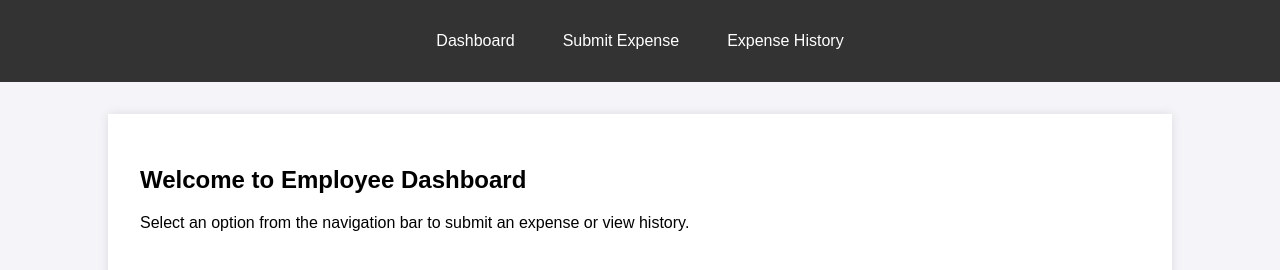
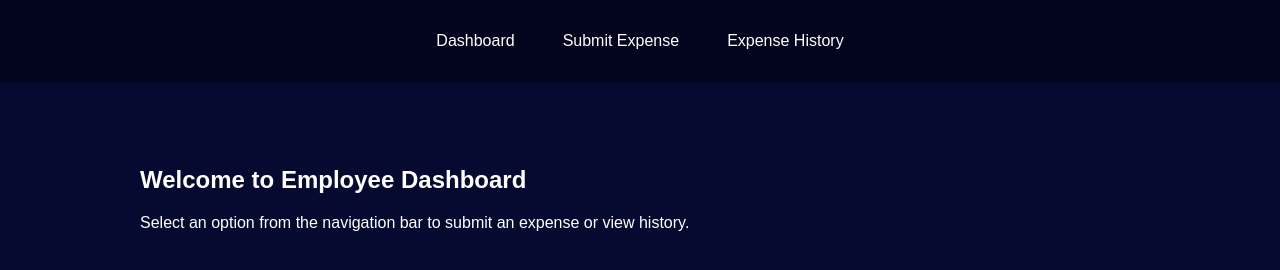
Before and after one commit to PrinceDetroja/Code-Blooded-Odoo-Hackathon, a website: page employeeDashboard2.html in a window 1280 px wide. Drawn offline with Linux system fonts and the light colour scheme.

Commit message:
employee dashboard2 css

```diff
--- a/employeeDashboard2.html
+++ b/employeeDashboard2.html
@@ -9,10 +9,11 @@
     body {
       font-family: Arial, sans-serif;
       margin: 0;
-      background-color: #f4f4f9;
+      background-color:#070a30;
+      color: white;
     }
     nav {
-      background-color: #333;
+      background-color: #03051f;
       color: white;
       padding: 1rem;
     }
@@ -36,7 +37,7 @@
       max-width: 1000px;
       margin: 2rem auto;
       padding: 2rem;
-      background-color: white;
+      background-color: #070a30;
       box-shadow: 0 0 10px rgba(0,0,0,0.1);
     }
     .section {
@@ -81,7 +82,7 @@
       text-align: left;
     }
     table th {
-      background-color: #f2f2f2;
+      background-color:#03051f;
     }
 
     /* --- NEW STYLES FOR STATUS --- */
```
